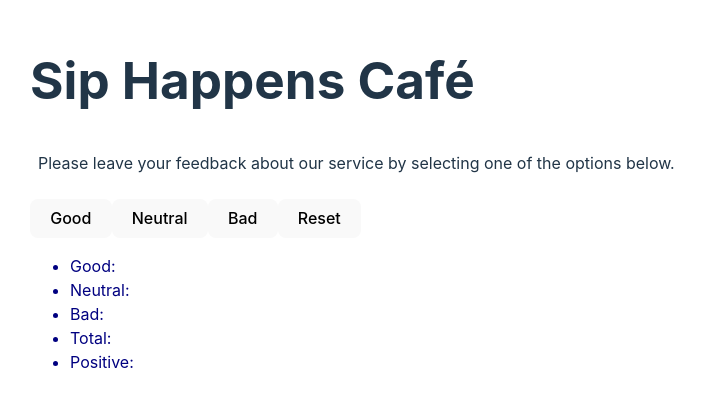
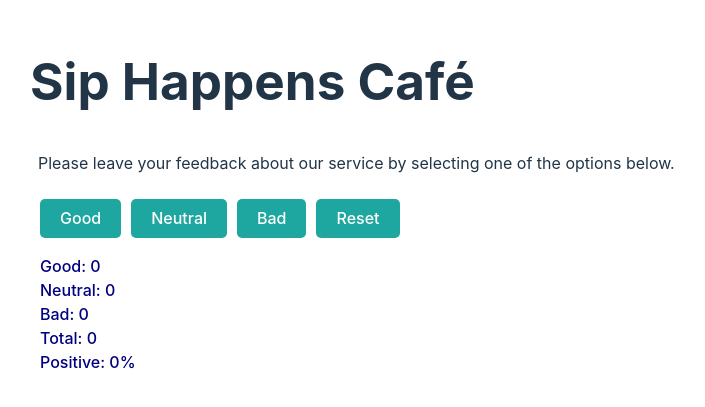
Before and after one commit to Viktor2024S/goit-react-hw-02, a React (Vite) app: page / in a window 1280 px wide. Shown: the part 211-618 px from the top of the page, without its empty margins (2-707 px from the left). Built offline with nearby package versions, Linux system fonts and the light colour scheme.

Commit message:
step-2 done

```diff
--- a/src/App.jsx
+++ b/src/App.jsx
@@ -11,11 +11,36 @@ export default function App() {
     bad: 0,
   });
 
+  const updateFeedback = (feedbackType) => {
+    if (feedbackType === "reset") {
+      setCount({
+        good: 0,
+        neutral: 0,
+        bad: 0,
+      });
+    } else {
+      setCount((prevCount) => ({
+        ...prevCount,
+        [feedbackType]: prevCount[feedbackType] + 1,
+      }));
+    }
+  };
+
+  const total = count.good + count.neutral + count.bad;
+  const positivePercentage =
+    total > 0 ? ((count.good / total) * 100).toFixed(2) : 0;
+
   return (
     <>
       <Description />
-      <Option />
-      <Feedback />
+      <Option updateFeedback={updateFeedback} />
+      <Feedback
+        good={count.good}
+        neutral={count.neutral}
+        bad={count.bad}
+        total={total}
+        positivePercentage={positivePercentage}
+      />
     </>
   );
 }
--- a/src/components/Feedback/Feedback.jsx
+++ b/src/components/Feedback/Feedback.jsx
@@ -1,14 +1,20 @@
 import styles from "./Feedback.module.css";
 
-export default function Feedback() {
+export default function Feedback({
+  good,
+  neutral,
+  bad,
+  total,
+  positivePercentage,
+}) {
   return (
     <div className={styles.feedback}>
       <ul>
-        <li className="item">Good: {}</li>
-        <li className="item">Neutral: {}</li>
-        <li className="item">Bad: {}</li>
-        <li className="item">Total: {}</li>
-        <li className="item">Positive: {}</li>
+        <li className="item">Good: {good}</li>
+        <li className="item">Neutral: {neutral}</li>
+        <li className="item">Bad: {bad}</li>
+        <li className="item">Total: {total}</li>
+        <li className="item">Positive: {positivePercentage}%</li>
       </ul>
     </div>
   );
--- a/src/components/Feedback/Feedback.module.css
+++ b/src/components/Feedback/Feedback.module.css
@@ -1,3 +1,14 @@
 .feedback {
   color: navy;
+  padding-left: 10px;
+  font-weight: 500;
 }
+
+.feedback ul {
+  list-style-type: none;
+  padding: 0;
+}
+
+.feedback .item {
+  padding: 5px 0;
+}
--- a/src/components/Option/Option.jsx
+++ b/src/components/Option/Option.jsx
@@ -1,15 +1,27 @@
 import styles from "./Option.module.css";
-import { useState } from "react";
 
-export default function Option() {
-  const [clicks, setClicks] = useState(0);
-  const updateClicks = () => {};
+export default function Option({ updateFeedback }) {
+  const handleButtonClick = (feedbackType) => {
+    updateFeedback(feedbackType);
+  };
+
   return (
     <div className={styles.option}>
-      <button onClick={updateClicks}>Good</button>
-      <button onClick={updateClicks}>Neutral</button>
-      <button onClick={updateClicks}>Bad</button>
-      <button onClick={updateClicks}>Reset</button>
+      <button className={styles.btn} onClick={() => handleButtonClick("good")}>
+        Good
+      </button>
+      <button
+        className={styles.btn}
+        onClick={() => handleButtonClick("neutral")}
+      >
+        Neutral
+      </button>
+      <button className={styles.btn} onClick={() => handleButtonClick("bad")}>
+        Bad
+      </button>
+      <button className={styles.btn} onClick={() => handleButtonClick("reset")}>
+        Reset
+      </button>
     </div>
   );
 }
--- a/src/components/Option/Option.module.css
+++ b/src/components/Option/Option.module.css
@@ -1,2 +1,26 @@
 .option {
+  display: flex;
+  justify-content: left;
+  align-items: center;
+  gap: 10px; /* Відстань між кнопками */
+  padding-left: 10px;
 }
+
+.btn {
+  padding: 10px 20px;
+  background-color: rgb(30, 167, 160);
+  color: white;
+  border: none;
+  border-radius: 5px;
+  cursor: pointer;
+  font-size: 16px;
+  transition: background-color 0.3s ease;
+}
+
+.btn:hover {
+  background-color: rgb(23, 131, 125);
+}
+
+.btn:active {
+  background-color: rgb(29, 187, 179);
+}
```
